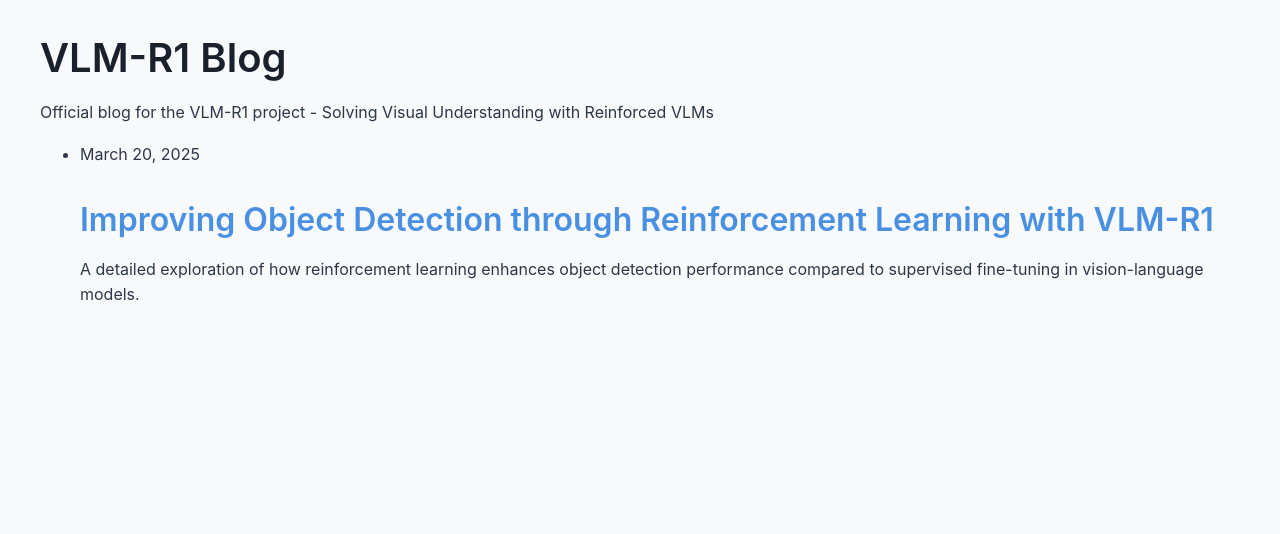
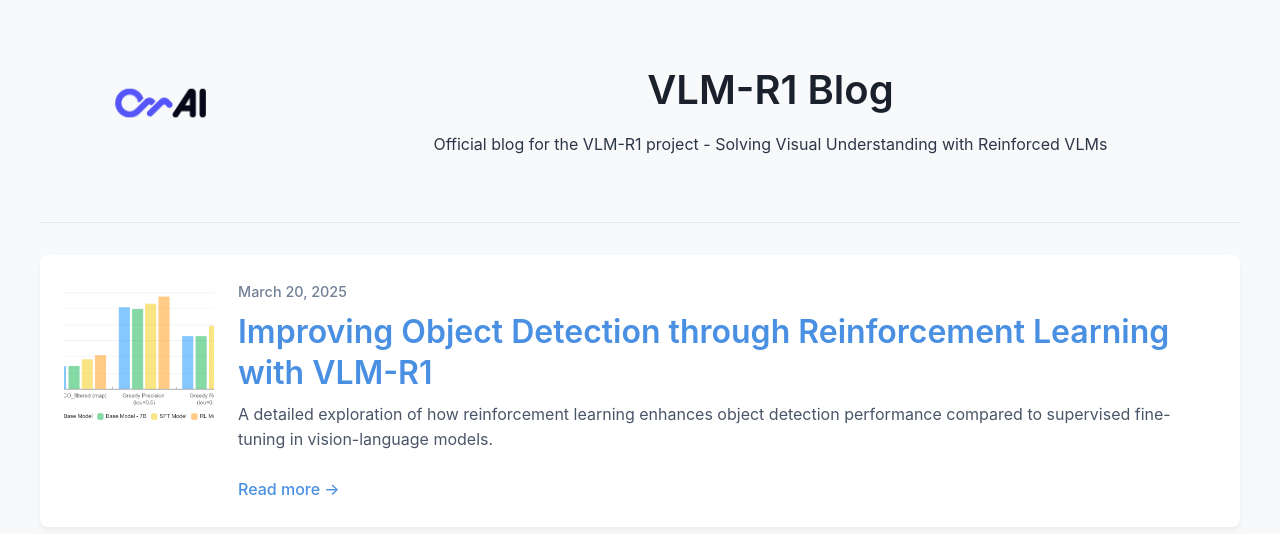
Before and after one commit to om-ai-lab/om-ai-lab.github.io, a plain HTML site: page index.html in a window 1280 px wide. Drawn offline with Linux system fonts and the light colour scheme.

Commit message:
update index

```diff
--- a/css/index-styles.css
+++ b/css/index-styles.css
@@ -34,6 +34,8 @@ body {
 
   h2 {
     font-size: 2rem;
+    margin-top: 0.5rem;
+    margin-bottom: 0.5rem;
   }
 
   h3 {
@@ -52,6 +54,70 @@ body {
     text-decoration: underline;
   }
 
+  /* Blog List Styling */
+  header {
+    text-align: center;
+    padding: 2rem 0;
+    border-bottom: 1px solid #e2e8f0;
+    margin-bottom: 2rem;
+  }
+
+  .blog-list {
+    list-style: none;
+    padding: 0;
+    margin: 0;
+  }
+
+  .blog-list li {
+    margin-bottom: 2rem;
+    padding: 1.5rem;
+    border-radius: 8px;
+    background-color: white;
+    box-shadow: 0 4px 6px rgba(0, 0, 0, 0.05);
+    transition: transform 0.2s ease, box-shadow 0.2s ease;
+    display: flex;
+    gap: 1.5rem;
+  }
+
+  .blog-list li:hover {
+    transform: translateY(-3px);
+    box-shadow: 0 6px 12px rgba(0, 0, 0, 0.1);
+  }
+
+  .blog-content {
+    flex: 1;
+  }
+
+  .blog-image {
+    width: 150px;
+    height: 150px;
+    object-fit: cover;
+    border-radius: 4px;
+  }
+
+  .date {
+    display: inline-block;
+    font-size: 0.9rem;
+    color: #718096;
+    margin-bottom: 0.5rem;
+    font-weight: 500;
+  }
+
+  .blog-list h2 {
+    margin-top: 0;
+  }
+
+  .blog-list p {
+    margin-top: 0.5rem;
+    color: #4a5568;
+  }
+
+  .read-more {
+    display: inline-block;
+    margin-top: 0.5rem;
+    font-weight: 500;
+  }
+
   @media (max-width: 768px) {
     body {
       padding: 0 1rem;
@@ -60,6 +126,16 @@ body {
     .container {
       padding: 1.5rem;
       margin: 1rem auto;
+    }
+
+    .blog-list li {
+      flex-direction: column;
+    }
+
+    .blog-image {
+      width: 100%;
+      height: 200px;
+      margin-bottom: 1rem;
     }
   }
 
@@ -85,4 +161,54 @@ body {
     a:hover, a:focus {
       color: #90cdf4;
     }
+
+    .blog-list li {
+      background-color: #2d3748;
+      box-shadow: 0 4px 6px rgba(0, 0, 0, 0.2);
+    }
+
+    .date {
+      color: #a0aec0;
+    }
+
+    .blog-list p {
+      color: #cbd5e0;
+    }
   }
+
+  /* Header and Logo Styling */
+  .header-container {
+    display: flex;
+    align-items: center;
+    gap: 20px;
+    margin-bottom: 1rem;
+  }
+
+  .lab-logo {
+    max-height: 80px;
+    width: auto;
+  }
+
+  .header-text {
+    flex: 1;
+  }
+
+  @media (max-width: 768px) {
+    .header-container {
+      flex-direction: column;
+      text-align: center;
+    }
+
+    .lab-logo {
+      margin-bottom: 1rem;
+    }
+  }
+
+  @media (prefers-color-scheme: dark) {
+    /* Existing dark mode CSS */
+    body {
+      background-color: #1a202c;
+      color: #e2e8f0;
+    }
+
+  }
--- a/index.html
+++ b/index.html
@@ -8,17 +8,27 @@
 </head>
 <body>
     <header>
-        <h1>VLM-R1 Blog</h1>
-        <p>Official blog for the VLM-R1 project - Solving Visual Understanding with Reinforced VLMs</p>
+        <div class="header-container">
+            <img src="images/OmAI-logo.png" alt="OmAI Lab Logo" class="lab-logo">
+            <div class="header-text">
+                <h1>VLM-R1 Blog</h1>
+                <p>Official blog for the VLM-R1 project - Solving Visual Understanding with Reinforced VLMs</p>
+            </div>
+        </div>
     </header>
 
     <main>
         <ul class="blog-list">
             <li>
-                <span class="date">March 20, 2025</span>
-                <h2><a href="2025_03_20.html">Improving Object Detection through Reinforcement Learning with VLM-R1</a></h2>
-                <p>A detailed exploration of how reinforcement learning enhances object detection performance compared to supervised fine-tuning in vision-language models.</p>
+                <img src="images/coco_overall.v3.png" alt="COCO results" class="blog-image">
+                <div class="blog-content">
+                    <span class="date">March 20, 2025</span>
+                    <h2><a href="2025_03_20.html">Improving Object Detection through Reinforcement Learning with VLM-R1</a></h2>
+                    <p>A detailed exploration of how reinforcement learning enhances object detection performance compared to supervised fine-tuning in vision-language models.</p>
+                    <a href="2025_03_20.html" class="read-more">Read more →</a>
+                </div>
             </li>
+            <!-- Additional blog posts would go here -->
         </ul>
     </main>
 </body>
```
Also changed, not shown: images/OmAI-logo.png (added).
